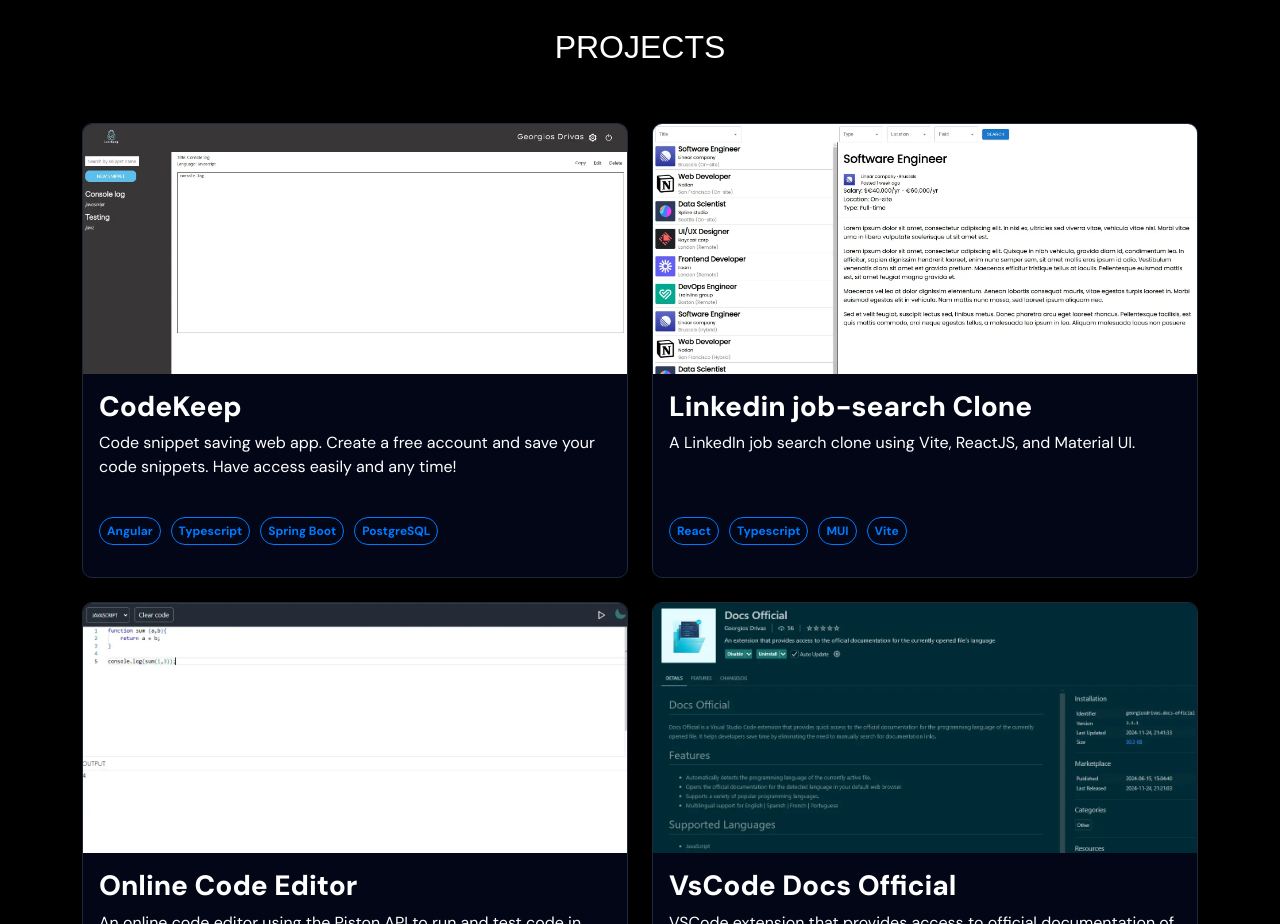
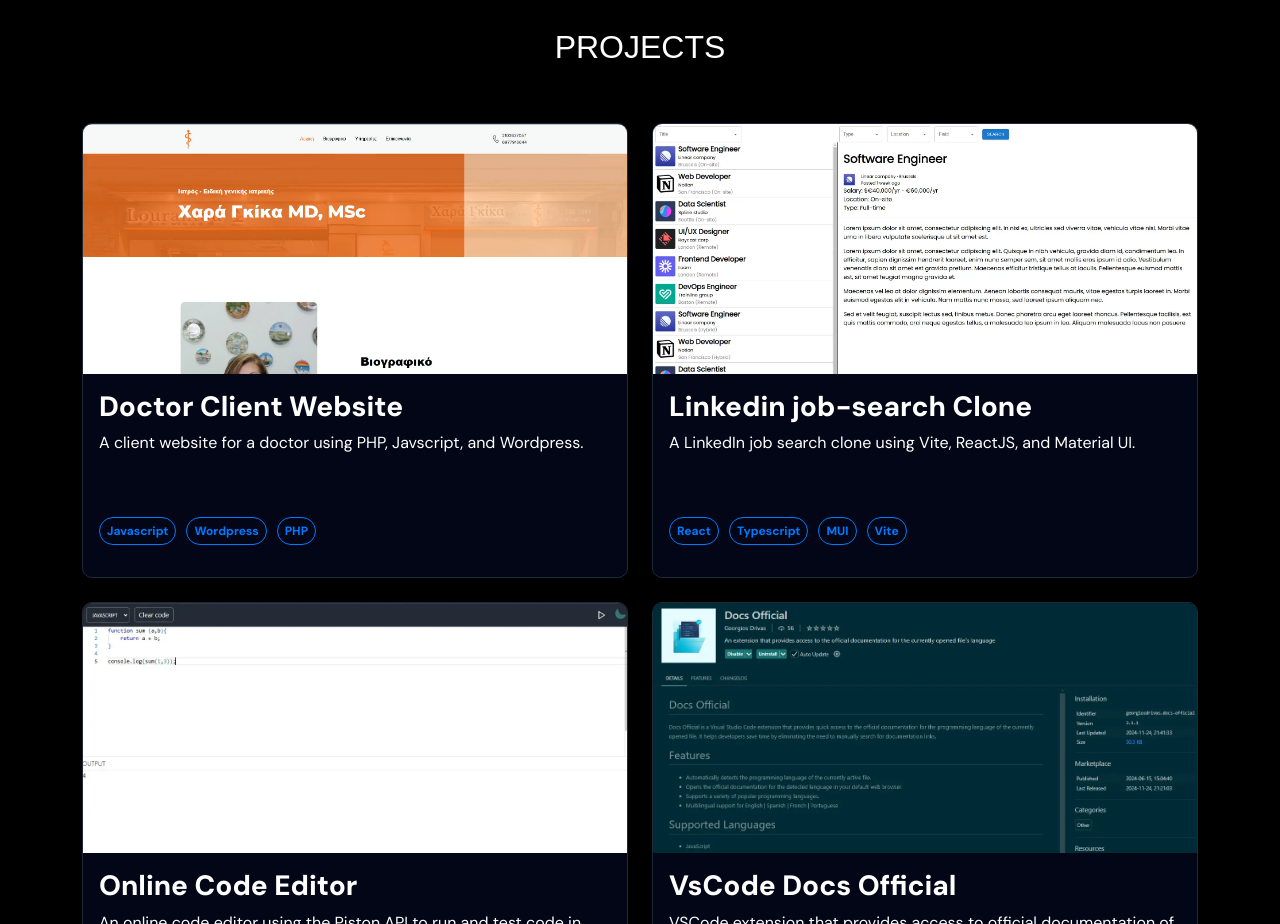
Before and after one commit to GeorgiosDrivas/portfolio, a React (Vite) app: page / in a window 1280 px wide. Shown: the part 2180-3104 px from the top of the page. Built offline with nearby package versions, Linux system fonts and the light colour scheme.

Commit message:
Change project

```diff
--- a/src/constants/projectsConstants.ts
+++ b/src/constants/projectsConstants.ts
@@ -1,4 +1,4 @@
-export const codeKeep = ["Angular", "Typescript", "Spring Boot", "PostgreSQL"];
+export const doctor = ["Javascript", "Wordpress", "PHP"];
 export const linkedin = ["React", "Typescript", "MUI", "Vite"];
 export const codeEditor = ["React", "Typescript", "Tailwind", "API"];
 export const DocsOfficial = ["Javascript", "Typescript", "Git"];
--- a/src/projects/projects.tsx
+++ b/src/projects/projects.tsx
@@ -2,7 +2,7 @@
 import "../styles/projects.css";
 import {
   codeEditor,
-  codeKeep,
+  doctor,
   DocsOfficial,
   linkedin,
 } from "../constants/projectsConstants";
@@ -19,12 +19,11 @@
           </div>
           <div className="row">
             <SingleProject
-              title="CodeKeep"
-              content="Code snippet saving web app. Create a free account and save your code snippets. Have access easily and any time!"
-              githubLink="https://github.com/GeorgiosDrivas/codekeep"
-              url="https://codekeep.onrender.com/"
-              image="/codeKeep.webp"
-              techStack={codeKeep}
+              title="Doctor Client Website"
+              content="A client website for a doctor using PHP, Javscript, and Wordpress."
+              url="https://iatreio-gkika.gr/"
+              image="/screen.webp"
+              techStack={doctor}
             />
             <SingleProject
               title="Linkedin job-search Clone"
--- a/src/projects/singleProject.tsx
+++ b/src/projects/singleProject.tsx
@@ -5,7 +5,7 @@
   title: string;
   content: string;
   image: string;
-  githubLink: string;
+  githubLink?: string;
   url: string;
   techStack: string[];
 }
@@ -30,9 +30,11 @@
               loading="lazy"
             />
             <div className="project-links">
-              <a href={githubLink} target="_blank" title="Github">
-                <ProjectGithubSvg />
-              </a>
+              {githubLink && (
+                <a href={githubLink} target="_blank" title="Github">
+                  <ProjectGithubSvg />
+                </a>
+              )}
               <a href={url} target="_blank" title="Live">
                 <ProjectUrlSvg />
               </a>
```
Also changed, not shown: public/screen.webp (added).
